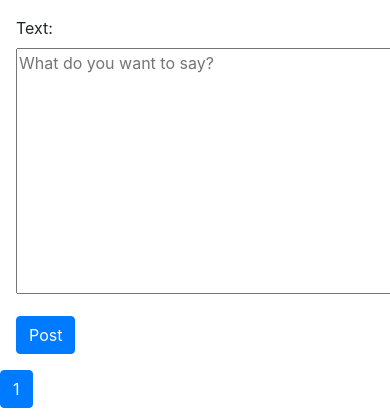
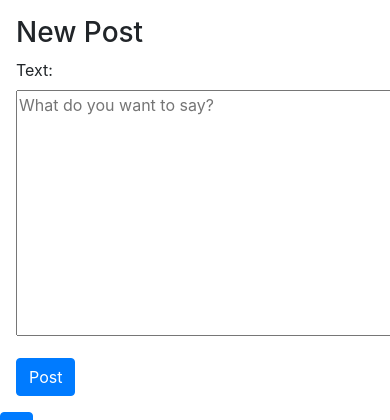
Before and after one commit to chxw/web-programming-2, a Django app: page / in a window 390 px wide; the page is wider, and only the part inside the window is pictured. Shown: the part 176-596 px from the top of that part. Run offline with Django 3.2, Linux system fonts and the light colour scheme; the visitor is signed in with stand-in values (Sample User, id 1); data that the repository does not hold is empty; parts of the project's set-up code (start-up, migrations or seed data) failed here and were passed over; some libraries are stand-ins or nearby versions.

Commit message:
REV: fix bugs, this is a MVP

```diff
--- a/Project-4/project4/network/forms.py
+++ b/Project-4/project4/network/forms.py
@@ -7,5 +7,5 @@ class PostForm(ModelForm):
         model = Post
         fields = ['text']
         widgets = {
-            'text': Textarea(attrs={'placeholder': 'What do you want to say?'})
+            'text': Textarea(attrs={'placeholder': 'What do you want to say?', 'label': ''})
         }
--- a/Project-4/project4/network/models.py
+++ b/Project-4/project4/network/models.py
@@ -10,6 +10,9 @@ class Like(models.Model):
         User, on_delete=models.CASCADE, related_name="likes")
     post = models.ForeignKey('Post', on_delete=models.CASCADE, related_name="likes")
 
+    def __str__(self):
+        return f'{self.user}: {self.post}'
+
 class Post(models.Model):
     author = models.ForeignKey(
         User, on_delete=models.CASCADE, related_name="posts")
@@ -17,7 +20,7 @@ class Post(models.Model):
     created_on = models.DateTimeField(auto_now=True)
 
     def __str__(self):
-        return f'{self.author}: {self.text}'
+        return f'{self.author}: {self.text} \n Created on: {self.created_on}'
 
     def serialize(self):
         return {
--- a/Project-4/project4/network/static/network/network.js
+++ b/Project-4/project4/network/static/network/network.js
@@ -1,51 +1,69 @@
 document.addEventListener('DOMContentLoaded', function () {
 
+    clickPost();
     clickEditOrSave();
     clickLike();
 
 });
+
+function clickPost() {
+    // Listen for post click
+    let buttons = document.getElementsByName('Post');
+
+    for (let i = 0; i < buttons.length; i++) {
+        buttons[i].onclick="this.disabled=true,this.form.submit()";
+    }
+}
 
 function clickLike() {
     // Listen for like click
     let buttons = document.querySelectorAll('.like');
 
     for (let i = 0; i < buttons.length; i++) {
-        if (buttons[i].innerHTML == 'Like') {
-            buttons[i].onclick = like;
-        }
-        else if (buttons[i].innerHTML == 'Unlike') {
-            buttons[i].onclick = unlike;
-        }
+        buttons[i].onclick = likeOrUnlike;
     }
 }
 
-function like() {
-    fetch('', {
-        method: 'PUT',
-        body: JSON.stringify({
-            like: true,
-            id: this.dataset.id
-        })
-    })
-        .then(() => {
-            this.innerHTML = 'Unlike';
-            clickLike();
-        });
-}
+function likeOrUnlike() {
+    let siblings = getSiblings(this);
+    let num_likes_elem;
+    const post_id = this.dataset.id;
+    let like = false;
 
-function unlike() {
+    if (this.innerHTML == 'Like') {
+        like = true;
+    }
+
+    // Grab post editor element from card
+    for (let i = 0; i < siblings.length; i++) {
+        if (siblings[i].classList.contains('num-likes')) {
+            num_likes_elem = siblings[i];
+        }
+    }
 
     fetch('', {
         method: 'PUT',
         body: JSON.stringify({
-            like: false,
-            id: this.dataset.id
+            like: like,
+            id: post_id
         })
     })
-        .then(() => {
+    .then(response => console.log(response))
+    .then(() => {
+        fetch('api/likes/' + String(post_id))
+            .then(response => response.json())
+            .then(data => {
+                num_likes_elem.textContent = data+" Likes";
+            });
+    })
+    .then(() => {
+        if (like){
+            this.innerHTML = 'Unlike';
+        } else {
             this.innerHTML = 'Like';
-            clickLike();
-        });
+        }
+        clickLike();
+    });
 }
 
 function clickEditOrSave() {
@@ -71,10 +89,15 @@ function editText() {
         if (siblings[i].classList.contains('post-editor')) {
             post_editor = siblings[i];
         }
+        if (siblings[i].classList.contains('post-content')){
+            post_content = siblings[i];
+        }
     }
 
-    // Show textarea and switch 'Edit' -> 'Save'
+    // Show textarea, hide content, and switch 'Edit' -> 'Save'
+    post_content.style.display = 'none';
     post_editor.style.display = 'block';
+    post_editor.value = post_content.innerHTML;
     this.innerHTML = 'Save';
 
     clickEditOrSave();
@@ -82,13 +105,13 @@ function editText() {
 
 function saveText() {
     let siblings = getSiblings(this);
-    let post_text;
+    let post_content;
     let post_editor;
 
     // Grab post text and post editor elements from card
     for (let i = 0; i < siblings.length; i++) {
         if (siblings[i].classList.contains('post-content')) {
-            post_text = siblings[i];
+            post_content = siblings[i];
         }
         if (siblings[i].classList.contains('post-editor')) {
             post_editor = siblings[i];
@@ -106,11 +129,12 @@ function saveText() {
             fetch('api/posts/' + String(post_editor.dataset.id))
                 .then(response => response.json())
                 .then(data => {
-                    post_text.innerHTML = data.text;
+                    post_content.innerHTML = data.text;
                 });
         })
         .then(() => {
             post_editor.style.display = 'none';
+            post_content.style.display = 'block';
             this.innerHTML = 'Edit';
             clickEditOrSave();
         });
--- a/Project-4/project4/network/templates/network/index.html
+++ b/Project-4/project4/network/templates/network/index.html
@@ -2,27 +2,53 @@
 
 {% block body %}
     {% if user.is_authenticated %}
-        <!-- POSTS section -->
+        <!-- IF USER PROFILE -->
+        {% if username %}
+          <h1>@{{ username }}</h1>
+          <!-- (Un)Follow -->
+          {% if request.user.username != username %}
+              {% if following %}
+              <form action="" method="post">
+                  {% csrf_token %}
+                  <button type="submit" class="btn btn-dark" value="Unfollow" name="Follow">
+                      Unfollow
+                  </button>
+              </form>
+              {% else %}
+              <form action="" method="post">
+                  {% csrf_token %}
+                  <button type="submit" class="btn btn-dark" value="Follow" name="Follow">
+                      Follow
+                  </button>
+              </form>
+              {% endif %}
+          {% endif %}
+          <!-- Following / Followers -->
+          <p>{{ num_followers }} Followers</p>
+          <p>{{ num_following }} Following</p>
+        {% else %}
           <!-- Submit post -->
           <div class="w-auto p-3">
+              <h3>New Post</h3>
               <form action="" method="post">
                   {% csrf_token %}
                   {{ post_form.as_p }}
                   <input type="submit" class="btn-primary btn" value="Post" name="Post">
               </form>
           </div>
+        {% endif %}
         <!-- Display posts -->
         {% for post in page %}
         <div class="card mb-3">
             <div class="col-md-8">
             <div class="card-body">
-                  <h5 class="card-title">{{ post.author }}</h5>
+                  <h5 class="card-title"><a href="{% url 'user' post.author %}">@{{ post.author }}</a></h5>
                   <p class="card-text post-content"> {{ post.text }} </p>
                   <textarea class="post-editor" type="text" style="display: none;" data-id="{{ post.id }}"></textarea>
-                  <p><svg xmlns="http://www.w3.org/2000/svg" width="16" height="16" fill="red" class="bi bi-heart-fill" viewBox="0 0 16 16">
-                    <path fill-rule="evenodd" d="M8 1.314C12.438-3.248 23.534 4.735 8 15-7.534 4.736 3.562-3.248 8 1.314z"/>
-                  </svg> {{ post.num_likes }} Likes</p>
+                  <p class="num-likes">{{ post.num_likes }} Likes</p>
+                  {% if request.user == post.author %}
                     <button type="submit" name="edit" class="btn btn-dark edit">Edit</button>
+                  {% endif %}
                   {% if post.like %}
                     <button type="submit" name="like" class="btn btn-dark like" data-id="{{ post.id }}">Unlike</button>
                   {% else %}
--- a/Project-4/project4/network/templates/network/layout.html
+++ b/Project-4/project4/network/templates/network/layout.html
@@ -11,7 +11,7 @@
     <body>
 
         <nav class="navbar navbar-expand-lg navbar-light bg-light">
-            <a class="navbar-brand" href="#">Network</a>
+            <a class="navbar-brand" href="{% url 'index' %}">Network</a>
 
             <div>
               <ul class="navbar-nav mr-auto">
--- a/Project-4/project4/network/urls.py
+++ b/Project-4/project4/network/urls.py
@@ -10,5 +10,6 @@ urlpatterns = [
     path("register", views.register, name="register"),
     path("user/<str:username>", views.user, name="user"),
     path("following", views.following, name="following"),
-    path("api/posts/<int:id>", views.posts, name="posts")
+    path("api/posts/<int:id>", views.posts, name="posts"),
+    path("api/likes/<int:id>", views.likes, name="likes")
 ]
--- a/Project-4/project4/network/views.py
+++ b/Project-4/project4/network/views.py
@@ -1,99 +1,115 @@
-import json
 from django.contrib.auth import authenticate, login, logout
 from django.contrib.auth.decorators import login_required
 from django.db import IntegrityError
 from django.http import HttpResponse, HttpResponseRedirect, JsonResponse
 from django.shortcuts import render, redirect
 from django.urls import reverse
-from django.core.paginator import Paginator
 from django.views.decorators.csrf import csrf_exempt
 from django.db.models import Count
 
-
 from .models import User, Post, Follow, Like
 from .forms import PostForm
+from .util import get_page, send_post, send_like_edit_post, get_following_posts, get_post_likes, send_follow
 
+@csrf_exempt
+def index(request):
+    # Empty form
+    post_form = PostForm()
 
-def get_page(request, posts):
-    page_number = request.GET.get('page', 1) # 1 is default
-    paginator = Paginator(posts, 10)
-    page = paginator.page(page_number)
-    return page
-
-def handle_post(request):
-    # Post on listing
+    # User POSTS something
     if request.POST.get("Post"):
         # Save text as instance of Post model
         post_form = PostForm(request.POST)
 
-        # Check form is valid
-        if post_form.is_valid():
-            post = post_form.save(commit=False)
+        if (send_post(request, post_form)):
+            return redirect(request.path_info)
+        return HttpResponse(status=400)
 
-            # Update and save new post on listing
-            post.author = request.user
-            post.save()
+    # User LIKES something
+    elif request.method == "PUT":
+        send_like_edit_post(request)
 
-            return redirect(reverse("index"))
-
-    if request.method == "PUT":
-        data = json.loads(request.body)
-
-        if 'text' in data:
-            data = json.loads(request.body)
-            post_id = data['id']
-            post_text = data['text']
-            post = Post.objects.get(pk=post_id)
-            post.text = post_text
-            post.save()
-        else:
-            if 'like' in data:
-                data = json.loads(request.body)
-                post_id = data['id']
-                post = Post.objects.get(pk=post_id)
-                Like.objects.get_or_create(user=request.user, post=post)
-            else:
-                data = json.loads(request.body)
-                post_id = data['id']
-                post = Post.objects.get(pk=post_id)
-                to_unlike = Like.objects.get(user=request.user, post=post)
-                to_unlike.delete()
-
-
-@csrf_exempt
-def index(request):
+    # Annotate Post objects for displaying on HTML page
     posts = Post.objects.annotate(num_likes=Count('likes')).order_by('-created_on')
-
-    for post in posts:
-        post.like = post.does_user_like(user=request.user)
-        print('post.like: ', post.like)
-
-    handle_post(request)
+    posts = get_post_likes(request, posts)
 
     return render(request, "network/index.html", {
-        'post_form': PostForm(),
+        'post_form': post_form,
         'page': get_page(request, posts)
     })
 
+@csrf_exempt
+@login_required
+def following(request):
+    # Empty form
+    post_form = PostForm()
+
+    # User POSTS something
+    if request.POST.get("Post"):
+        # Save text as instance of Post model
+        post_form = PostForm(request.POST)
+
+        if (send_post(request, post_form)):
+            return redirect(request.path_info)
+        return HttpResponse(status=400)
+
+    # User LIKES something
+    elif request.method == "PUT":
+        send_like_edit_post(request)
+
+    posts = get_following_posts(request)
+    posts = get_post_likes(request, posts)
+
+    return render(request, "network/index.html", {
+        'post_form': post_form,
+        'page': get_page(request, posts)
+    })
+
+@csrf_exempt
+def user(request, username):
+    viewer = User.objects.get(username=request.user)
+    viewee = User.objects.get(username=username)
+
+    # User (UN)FOLLOWS user
+    if request.POST.get("Follow"):
+        send_follow(request, viewer, viewee)
+
+    # User LIKES a post
+    elif request.method == "PUT":
+        send_like_edit_post(request)
+
+
+    posts = Post.objects.annotate(num_likes=Count('likes')).filter(author=User.objects.get(username=username)).order_by('-created_on')
+    posts = get_post_likes(request, posts)
+
+    return render(request, "network/index.html", {
+        'username': username,
+        'page': get_page(request, posts),
+        'following' : Follow.objects.filter(target=viewee, follower=viewer).exists(),
+        'num_followers': Follow.objects.filter(target=viewee).count(),
+        'num_following': Follow.objects.filter(follower=viewee).count
+    })
+
+### API endpoints
 def posts(request, id):
+    """
+    Returns serialized Post object based on post id (id).
+
+    Located at: api/posts/<int:id>.
+    """
     post = Post.objects.get(pk=id)
     return JsonResponse(post.serialize(), safe=False)
 
-def following(request):
-    handle_post(request)
+def likes(request, id):
+    """
+    Returns number of likes on a post based on post id (id).
 
-    viewer = User.objects.get(username=request.user)
-    users_followed = [following.target for following in Follow.objects.filter(follower=viewer)]
-    posts = [Post.objects.filter(author=user) for user in users_followed]
-    flat_list = [post for queryset in posts for post in queryset]
-    posts_sorted = sorted(flat_list, key=lambda post: post.created_on, reverse=True)
+    Located at: api/likes/<int:id>.
+    """
+    num_likes = Like.objects.filter(post=id).count()
+    return JsonResponse(num_likes, safe=False)
 
-    return render(request, "network/index.html", {
-        'post_form': PostForm(),
-        'page': get_page(request, posts_sorted)
-    })
-
-
+### Pre-written views
 def login_view(request):
     if request.method == "POST":
 
@@ -144,22 +160,3 @@ def register(request):
         return HttpResponseRedirect(reverse("index"))
     else:
         return render(request, "network/register.html")
-
-
-def user(request, username):
-    viewer = User.objects.get(username=request.user)
-    viewee = User.objects.get(username=username)
-
-    if request.POST.get("Follow") == "Follow":
-        Follow.objects.get_or_create(target=viewee, follower=viewer)
-
-    elif request.POST.get("Follow") == "Unfollow":
-        Follow.objects.filter(target=viewee, follower=viewer).delete()
-
-    return render(request, "network/user.html", {
-        'username': username,
-        'page': get_page(request, Post.objects.filter(author=User.objects.get(username=username)).order_by('-created_on')),
-        'following' : Follow.objects.filter(target=viewee, follower=viewer).exists(),
-        'num_followers': Follow.objects.filter(target=viewee).count(),
-        'num_following': Follow.objects.filter(follower=viewee).count
-    })
```
Also changed, not shown: Project-4/project4/network/templates/network/user.html (deleted, +0 -66 lines), Project-4/project4/network/util.py (added, +72 -0 lines), Project-4/project4/network/migrations/0001_initial.py. Lines whose indentation alone changed are shown as unchanged.
